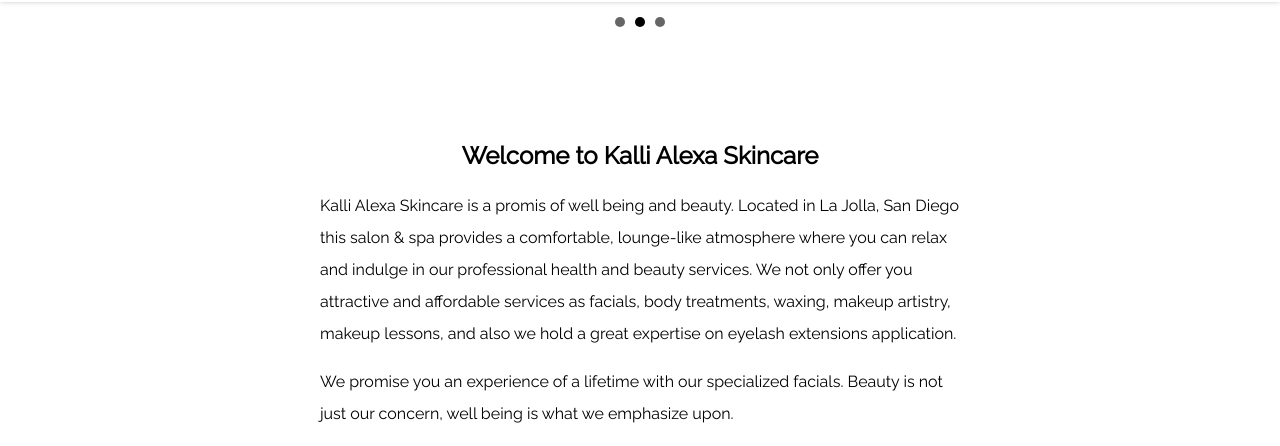
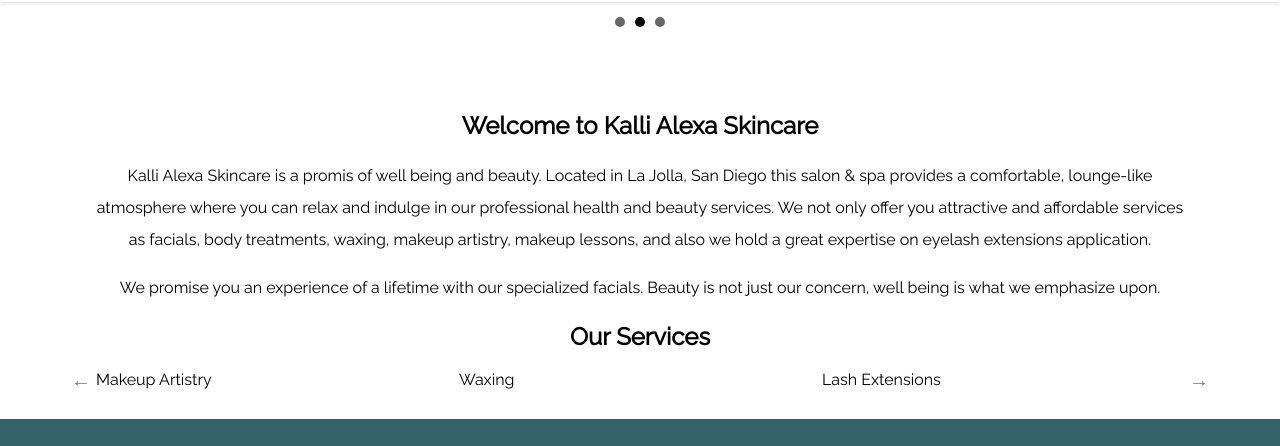
Before and after one commit to marcusmayorga/k, a website: page root/index.html in a window 1280 px wide. Shown: the part 438-884 px from the top of the page. Drawn offline with Linux system fonts and the light colour scheme; a web font is replaced by a local one.

Commit message:
Changed main.css specials.css and index

```diff
--- a/root/css/main.css
+++ b/root/css/main.css
@@ -127,8 +127,8 @@
 }
 .mainContent {
   height: auto;
-  width: 50%;
-  padding: 60px 0;
+  width: 85%;
+  padding: 30px 0;
   margin: 0 auto;
 }
 .mainContent p {
@@ -136,6 +136,9 @@
 }
 .mainContent__welcome {
   margin: 20px 0 0 0;
+}
+.mainContent__welcome p {
+  text-align: center;
 }
 .mainContent__welcome h2 {
   text-align: center;
--- a/root/css/specials.css
+++ b/root/css/specials.css
@@ -1,13 +1,15 @@
+
 .mainContent {
   width: 80%;
 }
 .mainContent__welcome h2 {
-  text-align: left;
-  padding: 0 0 20px 0;
+  font-size: 2em;
+  text-align: center;
+  margin: 0.67em 0;
 }
 .specialsBanner {
   width: 100%;
-  height: 400px;
+  height: 200px;
   background: url(../images/specials/specialsBanner.jpg) no-repeat center center;
  -webkit-background-size: cover;
  -moz-background-size: cover;
@@ -18,6 +20,9 @@
   height: 530px;
   padding: 10px;
 }
+.weeklySpecial p {
+  text-align: center;
+}
 .lipWax {
   width: 200px;
   height: 200px;
@@ -26,6 +31,7 @@
   background: url(../images/specials/lipwax.jpg) no-repeat center center;
   background-size: cover;
   display: block;
+  margin: 20px auto;
 }
 .browApp {
   width: 200px;
@@ -35,7 +41,7 @@
   background: url(../images/specials/eyebrowapp.jpg) no-repeat center center;
   background-size: cover;
   display: block;
-  margin: 20px 0 0 0;
+  margin: 20px auto;
 }
 
 .facialEm {
@@ -45,6 +51,7 @@
   border-radius: 50%;
   background: url(../images/specials/Hydrating-Moisturizer_1.7_fruit.png) no-repeat center center;
   background-size: cover;
+  margin: 20px auto;
 }
 
 .monthSpecial {
@@ -52,6 +59,9 @@
   margin: 30px 0 0 0;
   padding: 10px;
   clear: both;
+}
+.monthSpecial p {
+  text-align: center;
 }
 @media only screen and (min-width: 925px) {
   .lipWax {
--- a/root/index.html
+++ b/root/index.html
@@ -100,7 +100,6 @@
     </li>
     <li class="has-sub"><a href="#">Services</span></a>
         <ul>
-          <li><a href="pages/services.html">Our Services</a></li>
           <li><a href="pages/services_backTreatment.html">Back Treatment</a></li>
           <li><a href="pages/services_skincare.html">Skin Care</a></li>
           <li><a href="pages/services_eyelash.html">Eyelash Extensions</a></li>
```
